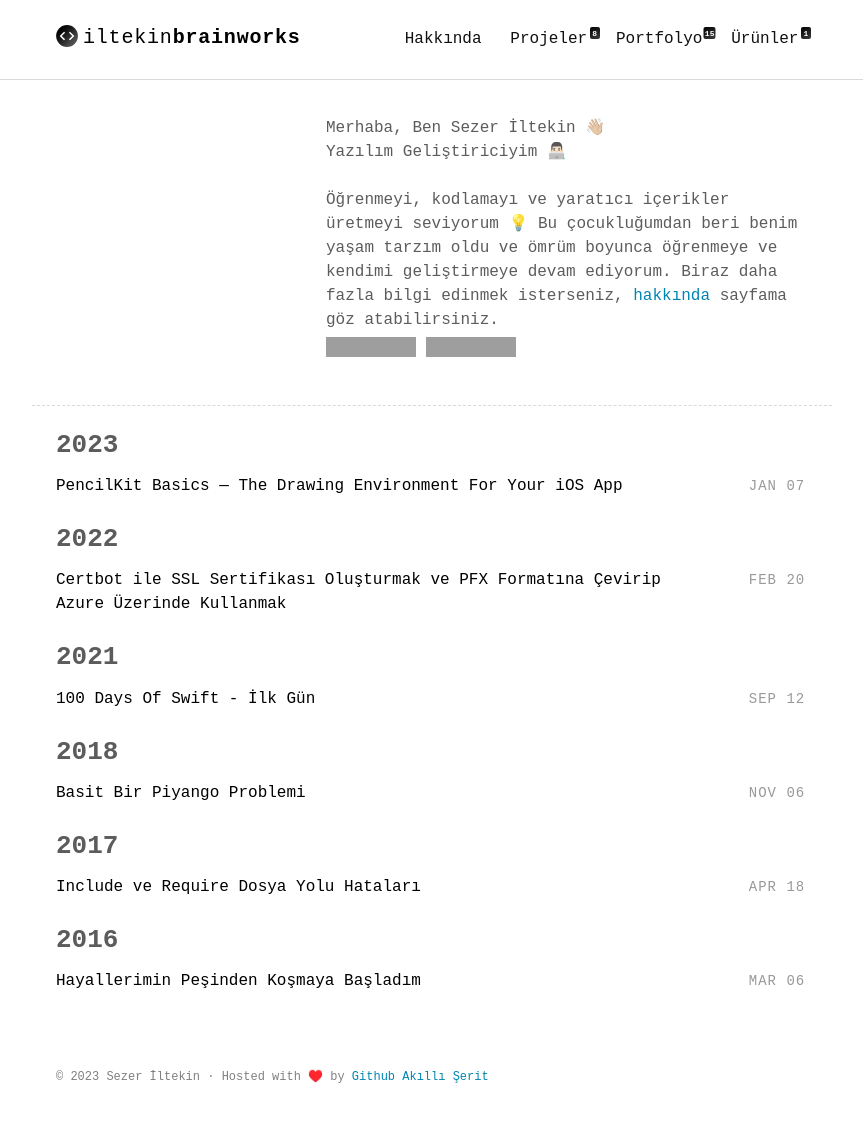
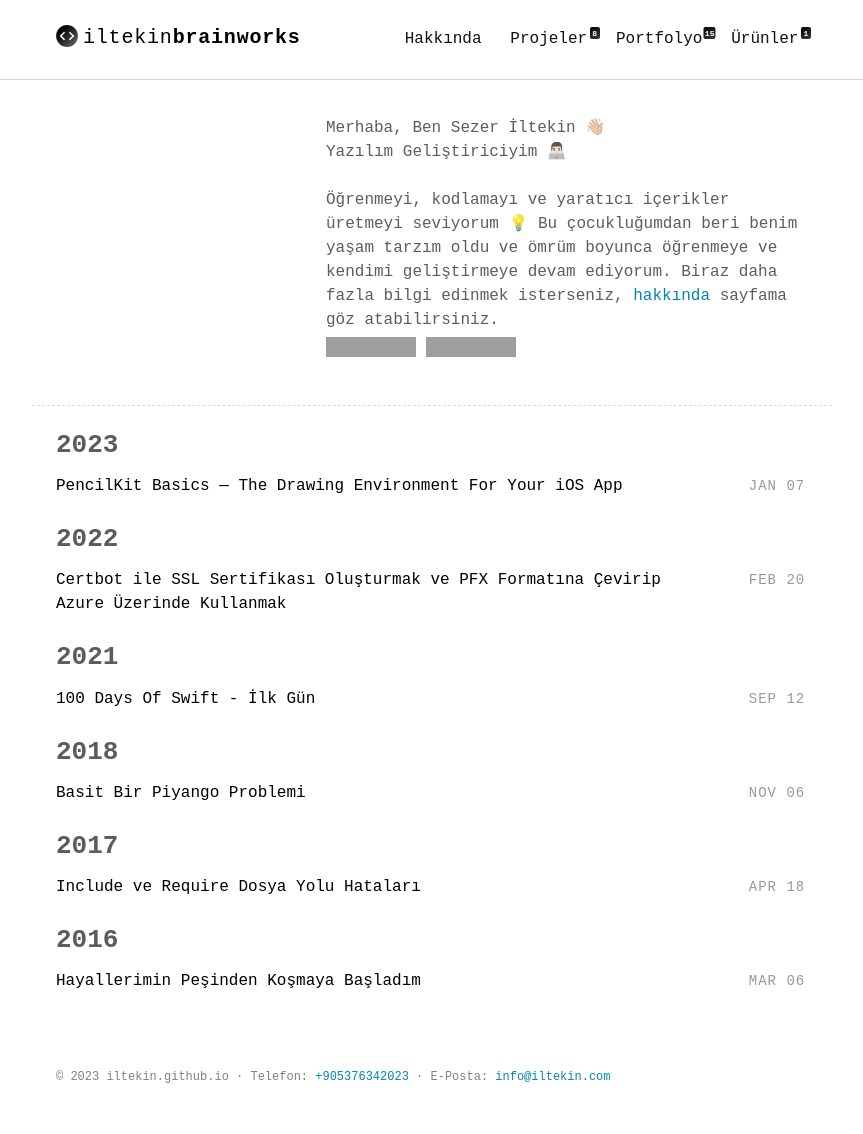
Before and after one commit to iltekin/iltekin.github.io, a Jekyll site: the page built from index.html, in a window 1280 px wide. Shown: the whole page, without its empty margins (208-1071 px from the left). Built offline with Jekyll 4.4.1, drawn with Linux system fonts in a browser that asks for light colours; some web fonts are replaced; comment, search, counter and statistics services are not loaded; grey boxes are pictures that could not be loaded.

Commit message:
add contact info

```diff
--- a/_includes/footer.html
+++ b/_includes/footer.html
@@ -1,5 +1,5 @@
 <footer class="site-footer">
   <div class="container">
-    <small class="block">&copy; {{ site.time | date: '%Y' }} {{ site.author.name }} &middot; Hosted with ♥️ by <a href="https://github.com/iltekin/iltekin.github.io">Github</a> <a href="https://akilliserit.com" title="akıllı şerit">Akıllı Şerit</a></small>
+    <small class="block">&copy; {{ site.time | date: '%Y' }} {{ site.title }} &middot; Telefon: <a href="tel:+905376342023" title="Telefon">+905376342023</a> &middot; E-Posta: <a href="mailto:info@iltekin.com" title="E-posta">info@iltekin.com</a></small>
   </div>
 </footer>
```
